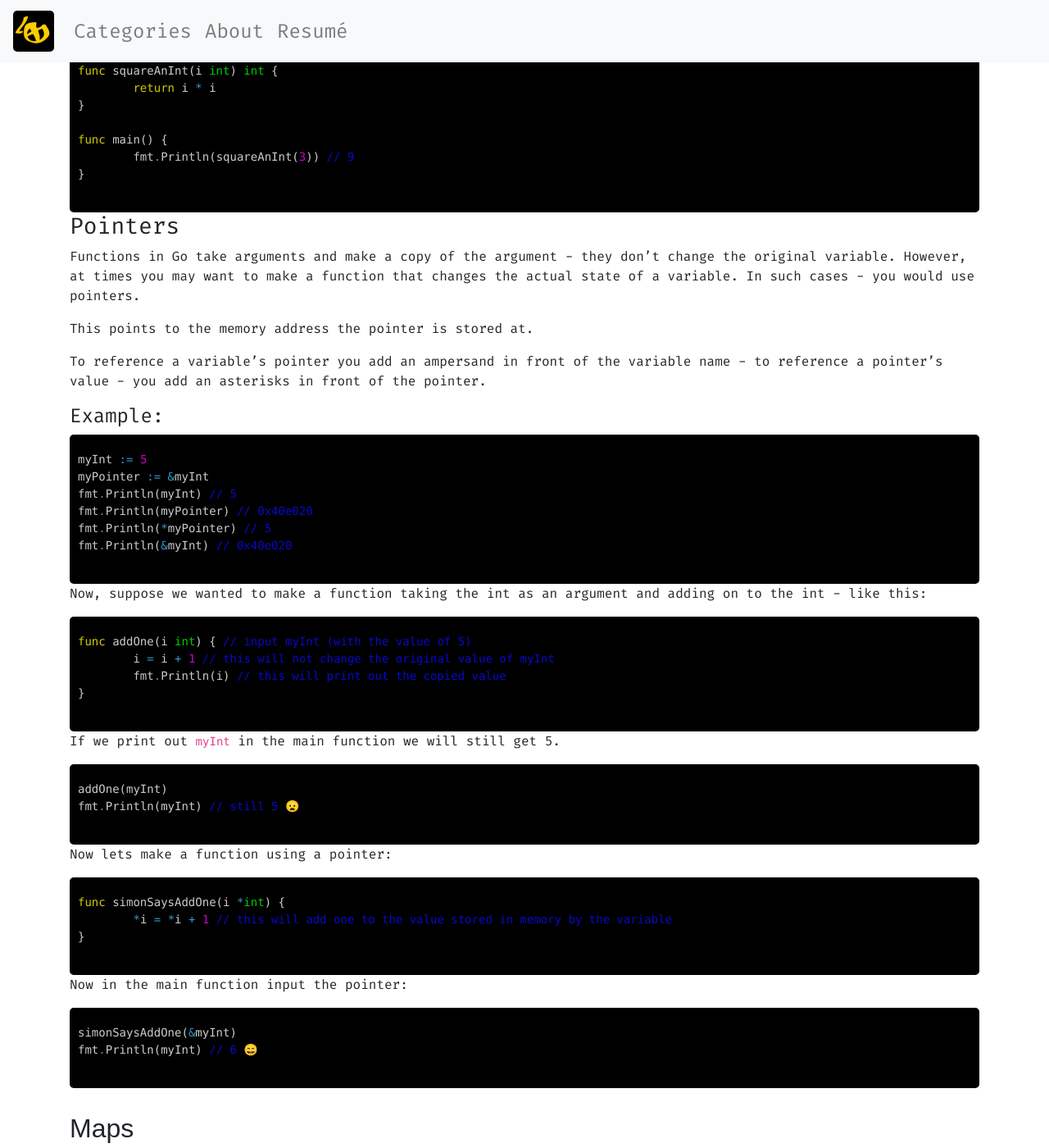
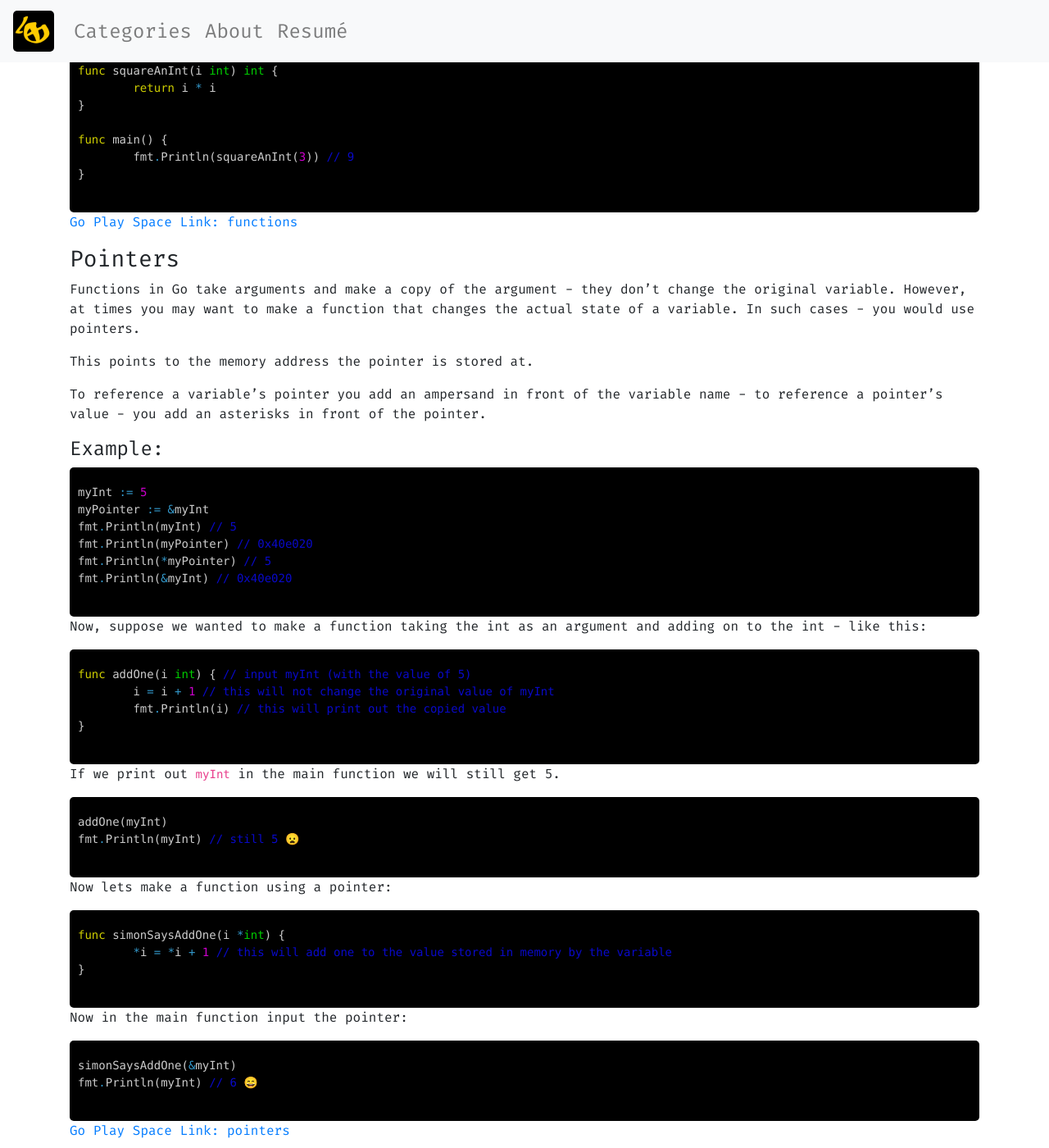
Before and after one commit to DewofyourYouth/DewofyourYouth.github.io, a Jekyll site: the page built from _posts/2020-1-16-go-lang-cheatsheat.md, in a window 1280 px wide and 1400 px high, scrolled down 4791 px. Shown: the whole window at 82% size. Built offline with Jekyll 4.4.1, drawn with Linux system fonts in a browser that asks for light colours; nearby versions of some CDN libraries; some web fonts are replaced; comment, search, counter and statistics services are not loaded; some of the changed lines change nothing that is shown.

Commit message:
add link

````diff
--- a/_posts/2020-1-16-go-lang-cheatsheat.md
+++ b/_posts/2020-1-16-go-lang-cheatsheat.md
@@ -66,7 +66,7 @@ You can also assign multiple variables together, like this:
 food, kosher, tastesLikeChicken := "alligator", false, true
 ```
 
-[Go Play Space Link: variable assignment](https://goplay.space/#chP7SjGaWw2)
+[Go Play Space Link: variable assignment](https://goplay.space/#E0skIGHnA30)
 
 ## Arrays and Slices
 
@@ -122,7 +122,7 @@ x = append(x[:3], x[4:]...)
 fmt.Println(x) // [1 2 3 5 6 7 8 9 10 11] - 4 (@ index 3) has vanished
 ```
 
-[Go Play Space Link: slices](https://goplay.space/#1jMAXCKZErJ)
+[Go Play Space Link: slices](https://goplay.space/#_iyWeiznn3V)
 
 ## Loops In Go
 
@@ -235,6 +235,8 @@ func main() {
 }
 ```
 
+[Go Play Space Link: functions](https://goplay.space/#7BYOzziNEGk)
+
 ### Pointers
 
 Functions in Go take arguments and make a copy of the argument - they don't change the original variable. However, at times you may want to make a function that changes the actual state of a variable. In such cases - you would use pointers.
@@ -285,6 +287,8 @@ simonSaysAddOne(&myInt)
 fmt.Println(myInt) // 6 😄
 ```
 
+[Go Play Space Link: pointers](https://goplay.space/#BQtQveQTm2Z)
+
 ## Maps
 
 Maps are kind of like hash tables (or python dictionaries).
@@ -306,7 +310,7 @@ Maps are kind of like hash tables (or python dictionaries).
 }
 ```
 
-[Go Play Space Link: maps](https://goplay.space/#nIW3QM-95Rg)
+[Go Play Space Link: maps](https://goplay.space/#RtGPCBnCujT)
 
 ## Struct Methods v. Functions + Interfaces
 
````
